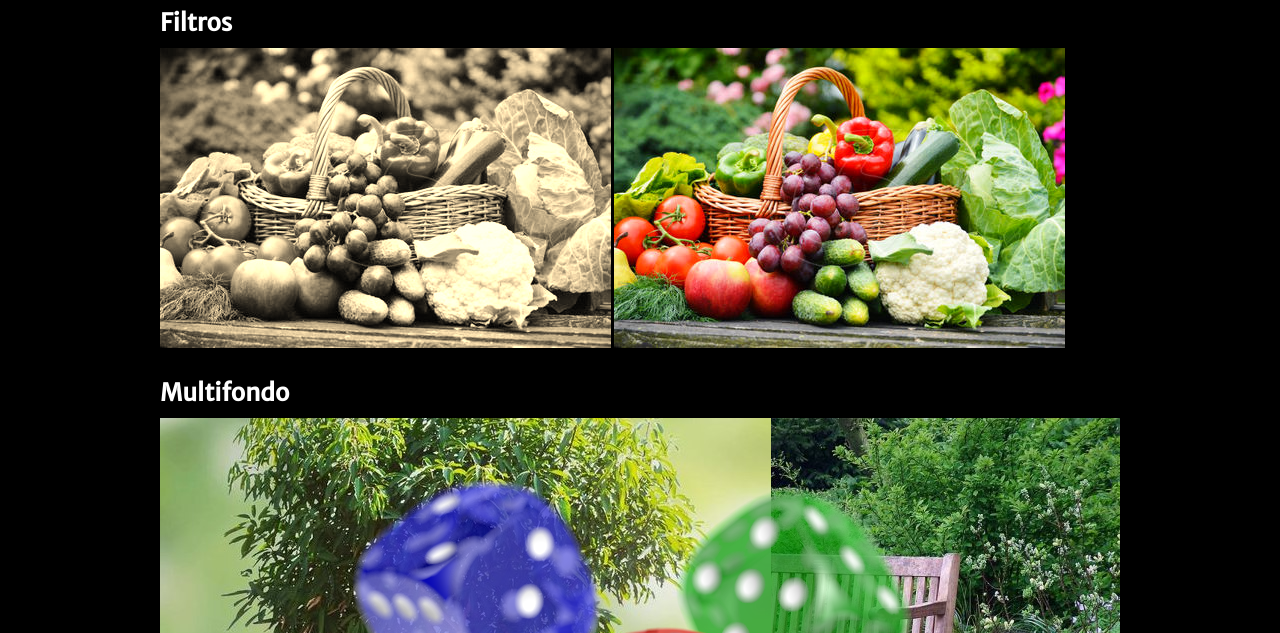
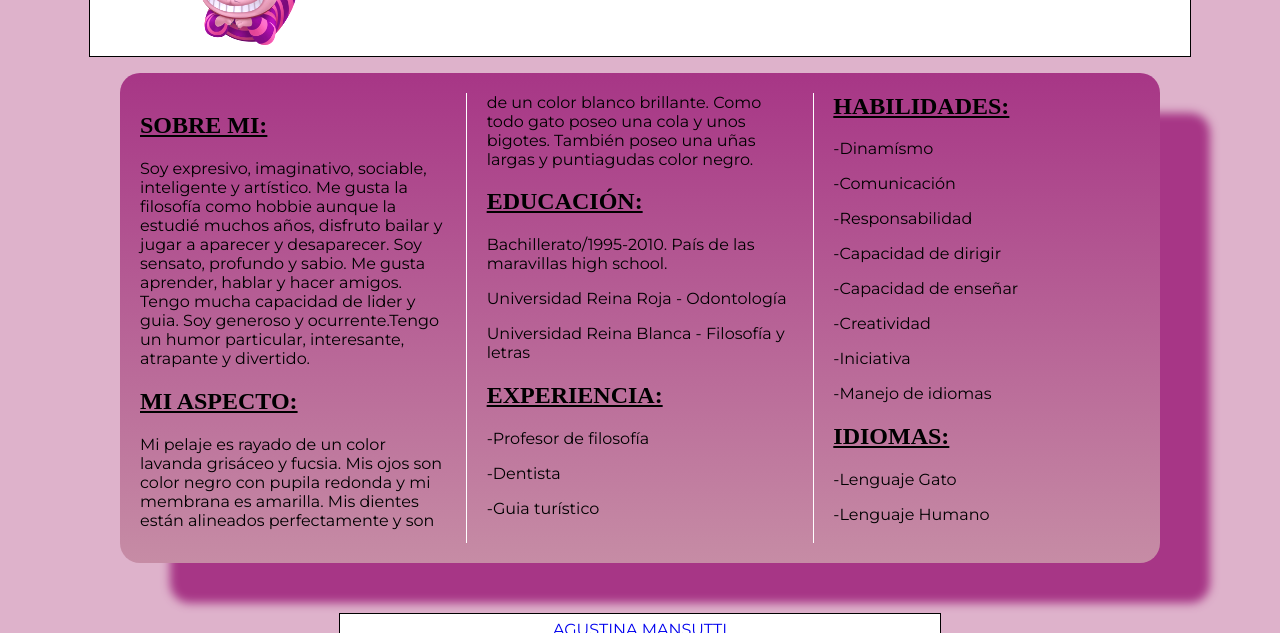
Before and after one commit to AgustinaMansutti/prueba_up_subida, a plain HTML site: page index.html in a window 1280 px wide. Shown: the part 153-786 px from the top of the page. Drawn offline with Linux system fonts and the light colour scheme; a web font is replaced by a local one.

Commit message:
Add files via upload

```diff
--- /dev/null
+++ b/estilo.css
@@ -0,0 +1,50 @@
+@charset "utf-8";
+/* CSS Document */
+
+@import url('https://fonts.googleapis.com/css2?family=Judson&family=Lato&family=Montserrat&display=swap');
+
+
+.fondo{
+	background-color:#deb2cb
+
+}
+
+.columnas{
+      width: 1000px;
+	height: 450px;
+      padding: 20px;
+      margin-left: auto;
+      margin-right: auto;
+      column-count: 3;
+      column-gap: 40px;
+      column-rule: 1px solid #ffffff;
+      border-color: #ffffff;
+      border-width: 2px;
+      border-style: none;
+      background: -moz-linear-gradient(top, #003d99 , #001433);
+     background: -webkit-gradient(linear, 0 0, 0 100%, from(#a73686),  to(#c68ca5));
+	border:bold 20px #ffffff;
+	-moz-border-radius: 20px;
+	border-radius: 20px;
+	background-color: #F2F3C7;
+;
+	box-shadow: 50px 40px 10px #a73686 ; margin:auto;font-family: 'Montserrat', sans-serif}
+
+
+h2{text-decoration:underline;font-family:'Judson', serif;}
+
+.foto{filter:brightness(1.1);
+	mix-blend-mode: multiply;
+	height:200px;
+    float:left;
+	padding-top:0%;
+	padding-left:5%;
+	padding-bottom:1.5%}
+
+h1{;font-size:50px;line-height: 90px; text-align:center;color:#a73686; margin-top:5%; margin-right:10%;font-family:'Judson', serif}
+
+.top{background-color:#ffff; height:200px;width:1100px; margin:auto; border:solid 1px}
+
+footer {background-color:#ffff; height:100px;width:600px; margin:auto;  margin-top:4%;border:solid 1px; text-align:center; padding-top:0.5%;font-family: 'Montserrat', sans-serif}
+
+footer img{width:45px; padding-top:3%;paddin-bottom:0%}
--- a/index.html
+++ b/index.html
@@ -1,55 +1,71 @@
-<!doctype html>
-<html>
+
+<!DOCTYPE html>
+<html lang="en">
+
 <head>
-	<meta charset="utf-8"/>
-	<title>Ejercicio CSS3</title>
-	<link rel="stylesheet" href="css/estilo.css" />	<link href="https://fonts.googleapis.com/css2?family=Merriweather+Sans&display=swap" rel="stylesheet">
+    <meta charset="UTF-8">
+    <meta name="viewport" content="width=device-width, initial-scale=1.0">
+    <title>CURRICULUM VITAE</title>
+    <link rel="stylesheet" type="text/css" href= "estilo.css">
+	<link href="https://fonts.googleapis.com/css2?family=Judson&family=Lato&family=Montserrat&display=swap" rel="stylesheet">
 </head>
-<body>
 
-	<div id="contenedor">
-			<h1>Ejercicio CSS3</h1>
-			<ol class="ejercicio">
-				<li>Aplicar las distintas propiedades de CSS3 según corresponda.</li>
-				<li>Cambiar la fuente de todo el documento por una tipografía de Google Font.</li>
-			</ol>
+<body class="fondo">
 
-		<h2>Filtros</h2>
-		<img src="img/foto.jpg" class="filtro1">
-		<img src="img/foto.jpg" class="filtro2">
+	<header class="top">
+	<div class="foto"><img src="perfil.png" class="foto"></div>
+	<h1> GATO DE CHESHIRE </h1>
+
+    </header>
 
 
-		<h2>Multifondo</h2>
-		<div class="multifondo"></div>
+    <section>
 
-		<h2>Columnas</h2>
-		<p class="columnas">
-		Lorem ipsum dolor sit amet, consectetur adipiscing elit. Suspendisse malesuada nulla vitae lorem pellentesque eleifend. Interdum et malesuada fames ac ante ipsum primis in faucibus. Sed quis lacus sit amet tortor dignissim eleifend sed sit amet arcu. Mauris quam nibh, accumsan eget auctor at, gravida a ex. Vestibulum facilisis consectetur mi, ac dignissim nisl tincidunt maximus. Phasellus suscipit accumsan sapien, dignissim cursus orci efficitur sit amet. Pellentesque habitant morbi tristique senectus et netus et malesuada fames ac turpis egestas. Nunc nec neque at ligula condimentum congue id ut lorem. Cras facilisis erat justo.
-
-		Cras eget dapibus lorem. Nullam eros nunc, lobortis facilisis tristique fringilla, commodo ac orci. Quisque blandit ullamcorper turpis nec gravida. In in dictum augue. Curabitur nec finibus lacus, vitae elementum ex. Duis et tortor nec nisi vestibulum sodales id a neque. Interdum et malesuada fames ac ante ipsum primis in faucibus. Proin efficitur magna convallis ligula pulvinar scelerisque. Nulla et lacus aliquet, rutrum metus sit amet, pellentesque purus.
-
-		Donec gravida porttitor faucibus. Sed sapien justo, egestas in erat a, faucibus varius erat. Pellentesque laoreet velit urna, non eleifend nunc ornare vel. Pellentesque nec efficitur risus, quis commodo ipsum. Donec in pellentesque enim. Curabitur mattis felis a libero molestie interdum. Praesent rhoncus lacus vitae sem tincidunt accumsan. Quisque vitae molestie felis. Class aptent taciti sociosqu ad litora torquent per conubia nostra, per inceptos himenaeos. Donec eleifend vehicula elit, ac dictum enim suscipit porta.
-		Donec gravida porttitor faucibus. Sed sapien justo, egestas in erat a, faucibus varius erat. Pellentesque laoreet velit urna, non eleifend nunc ornare vel. Pellentesque nec efficitur risus, quis commodo ipsum. Donec in pellentesque enim. Curabitur mattis felis a libero molestie interdum. Praesent rhoncus lacus vitae sem tincidunt accumsan. Quisque vitae molestie felis. Class aptent taciti sociosqu ad litora torquent per conubia nostra, per inceptos himenaeos. Donec eleifend vehicula elit, ac dictum enim suscipit porta.
-		</p>
-
-		<h2>Bordes redondeados</h2>
-		<img src="img/conejos.jpg" class="bordesredondos">
-
-		<h2>Transparencia</h2>
-		<div class="transparencia"> Este texto tiene transparencia. Lorem ipsum dolor sit amet, consectetur adipisicing elit, sed do eiusmod
-		tempor incididunt ut labore et dolore magna aliqua. Ut enim ad minim veniam,
-		quis nostrud exercitation ullamco laboris nisi ut aliquip ex ea commodo
-		consequat. Duis aute irure dolor in reprehenderit in voluptate velit esse
-		cillum dolore eu fugiat nulla pariatur. Excepteur sint occaecat cupidatat non
-		proident, sunt in culpa qui officia deserunt mollit anim id est laborum.</div>
+		<div class="columnas">
+			<h2>SOBRE MI:</h2>
+			<p>Soy expresivo, imaginativo, sociable, inteligente y artístico. Me gusta la filosofía como hobbie aunque la estudié muchos años, disfruto bailar y jugar a aparecer y desaparecer. Soy sensato, profundo y sabio. Me gusta aprender, hablar y hacer amigos. Tengo mucha capacidad de lider y guia. Soy generoso y ocurrente.Tengo un humor particular, interesante, atrapante y divertido.</p>
+			<h2>MI ASPECTO:</h2>
+			<p> Mi pelaje es rayado de un color lavanda grisáceo y fucsia. Mis ojos son color negro con pupila redonda y mi membrana es amarilla. Mis dientes están alineados perfectamente y son de un color blanco brillante. Como todo gato poseo una cola y unos bigotes. También poseo una uñas largas y puntiagudas color negro. </p>
+			<h2>EDUCACIÓN:</h2>
+			<p>Bachillerato/1995-2010. País de las maravillas high school.</p>
+			<p>Universidad Reina Roja - Odontología</p>
+			<p>Universidad Reina Blanca - Filosofía y letras</p>
+			<h2>EXPERIENCIA:</h2>
+			<p>-Profesor de filosofía</p>
+			<p>-Dentista</p>
+			<p>-Guia turístico</p>
+			<h2>HABILIDADES:</h2>
+			<p>-Dinamísmo</p>
+			<p>-Comunicación</p>
+			<p>-Responsabilidad</p>
+			<p>-Capacidad de dirigir</p>
+			<p>-Capacidad de enseñar</p>
+			<p>-Creatividad</p>
+			<p>-Iniciativa</p>
+			<p>-Manejo de idiomas</p>
+			<h2>IDIOMAS:</h2>
+			<p>-Lenguaje Gato</p>
+			<p>-Lenguaje Humano</p>
+		</div>
 
 
-		<h2>Degradado</h2>
-		<div class="degradado"></div>
+    </section>
 
-		<h2>Sombras</h2>
-		<div class="sombra"></div>
-	</div>
+   <footer>
+
+		<div>
+		<a target="_blank" href="https://github.com/AgustinaMansutti/prueba_up_subida/settings/pages">AGUSTINA MANSUTTI</a>
+		</div>
+
+		<div>
+		<img src="Logo-up.jpg">
+		</div>
+
+
+
+    </footer>
+
 
 </body>
+
 </html>
```
Also changed, not shown: Logo-up.jpg (added), perfil.png (added).
